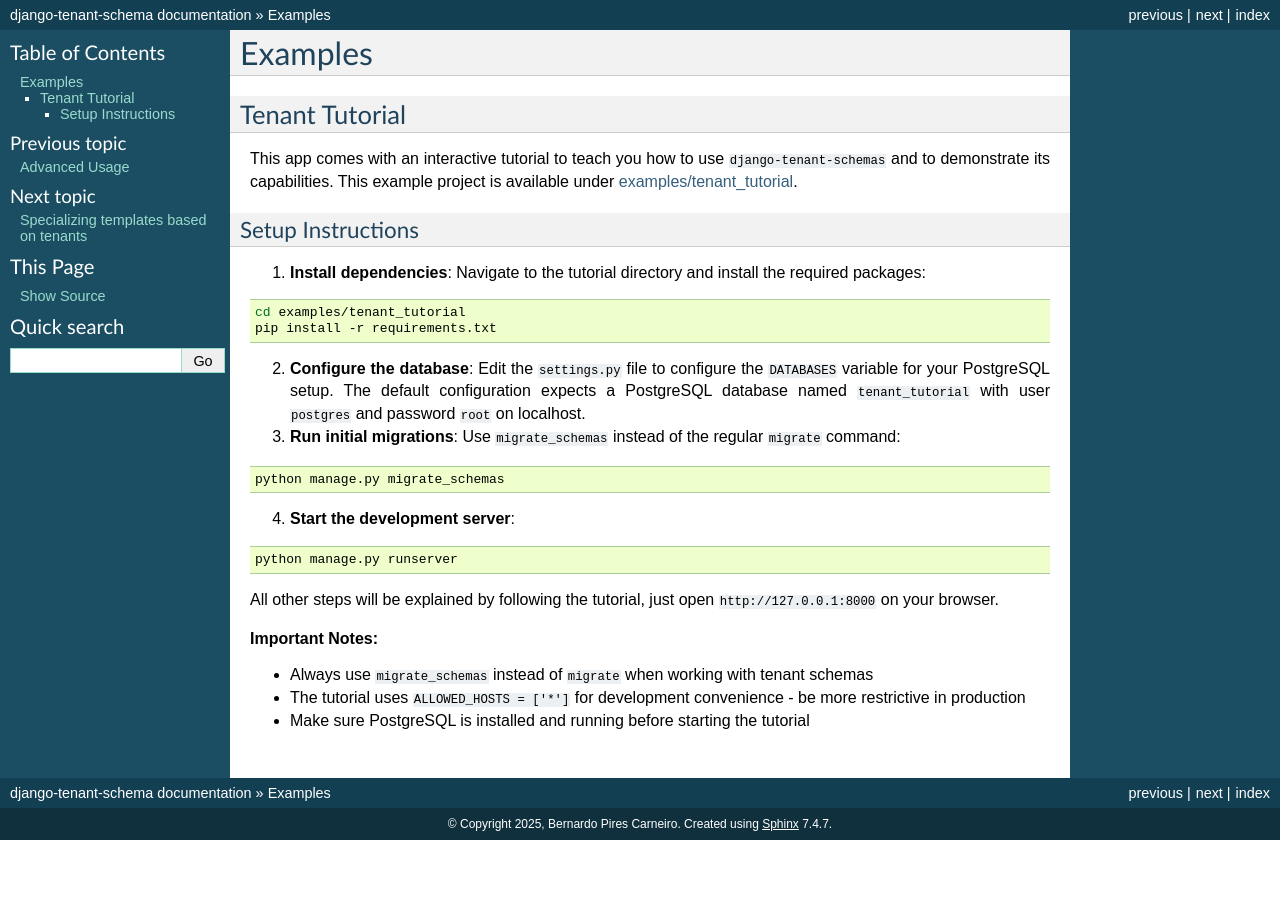
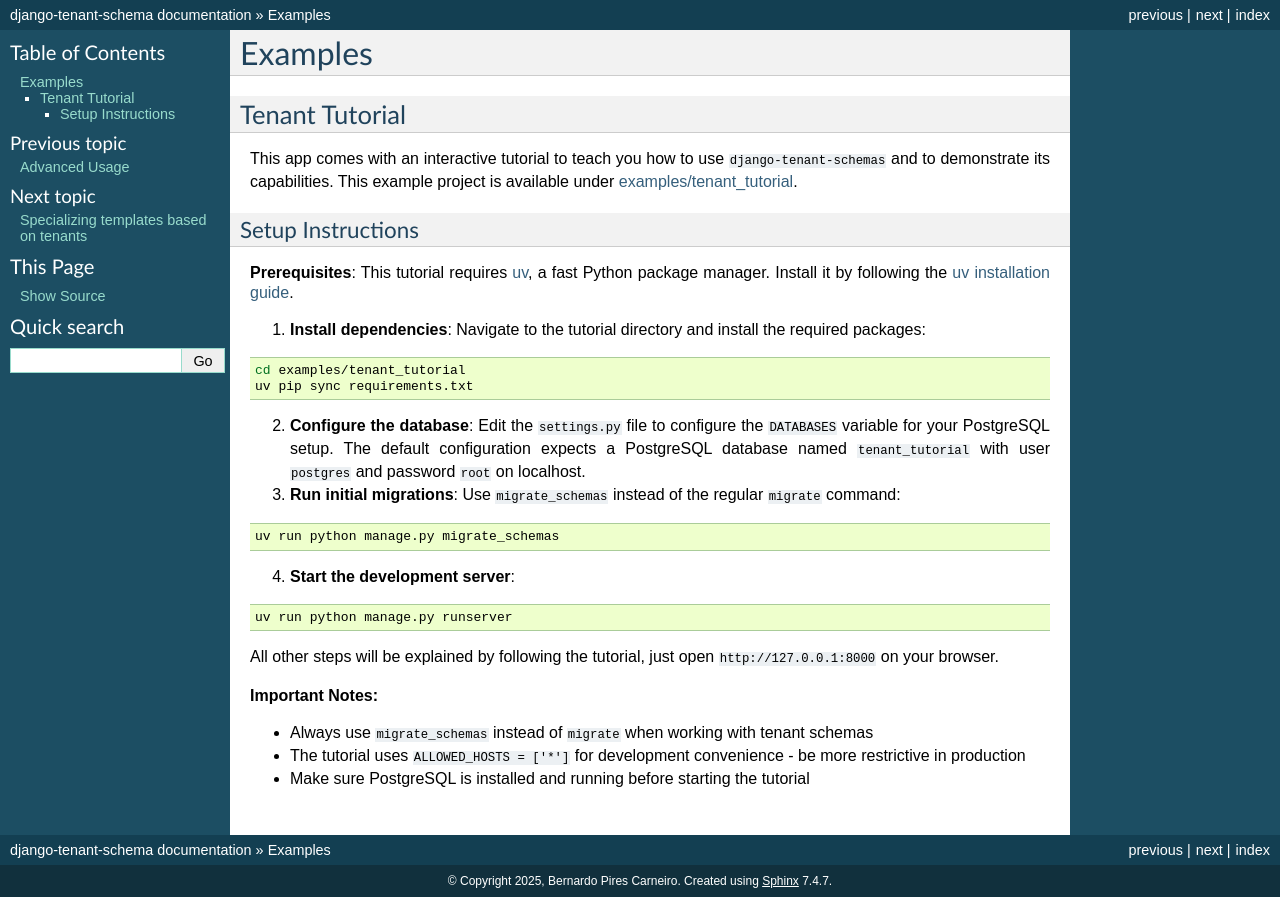
Before and after one commit to bernardopires/django-tenant-schemas, a Sphinx documentation site: the page built from docs/examples.rst, in a window 1280 px wide. Built offline with Sphinx 7.4.7, drawn with Linux system fonts in a browser that asks for light colours; the version number could not be read and is left out.

Commit message:
Simplify workflow using default uv venv and update docs to use uv
Co-authored-by: goodtune <286798+goodtune@users.noreply.github.com>

```diff
--- a/docs/examples.rst
+++ b/docs/examples.rst
@@ -8,12 +8,14 @@ This app comes with an interactive tutorial to teach you how to use ``django-ten
 Setup Instructions
 ~~~~~~~~~~~~~~~~~~
 
+**Prerequisites**: This tutorial requires `uv <https://docs.astral.sh/uv/>`_, a fast Python package manager. Install it by following the `uv installation guide <https://docs.astral.sh/uv/getting-started/installation/>`_.
+
 1. **Install dependencies**: Navigate to the tutorial directory and install the required packages:
 
 .. code-block:: bash
 
     cd examples/tenant_tutorial
-    pip install -r requirements.txt
+    uv pip sync requirements.txt
 
 2. **Configure the database**: Edit the ``settings.py`` file to configure the ``DATABASES`` variable for your PostgreSQL setup. The default configuration expects a PostgreSQL database named ``tenant_tutorial`` with user ``postgres`` and password ``root`` on localhost.
 
@@ -21,13 +23,13 @@ Setup Instructions
 
 .. code-block:: bash
 
-    python manage.py migrate_schemas
+    uv run python manage.py migrate_schemas
 
 4. **Start the development server**:
 
 .. code-block:: bash
 
-    python manage.py runserver
+    uv run python manage.py runserver
 
 All other steps will be explained by following the tutorial, just open ``http://127.0.0.1:8000`` on your browser.
 
```
Also changed, not shown: 1 other file.
